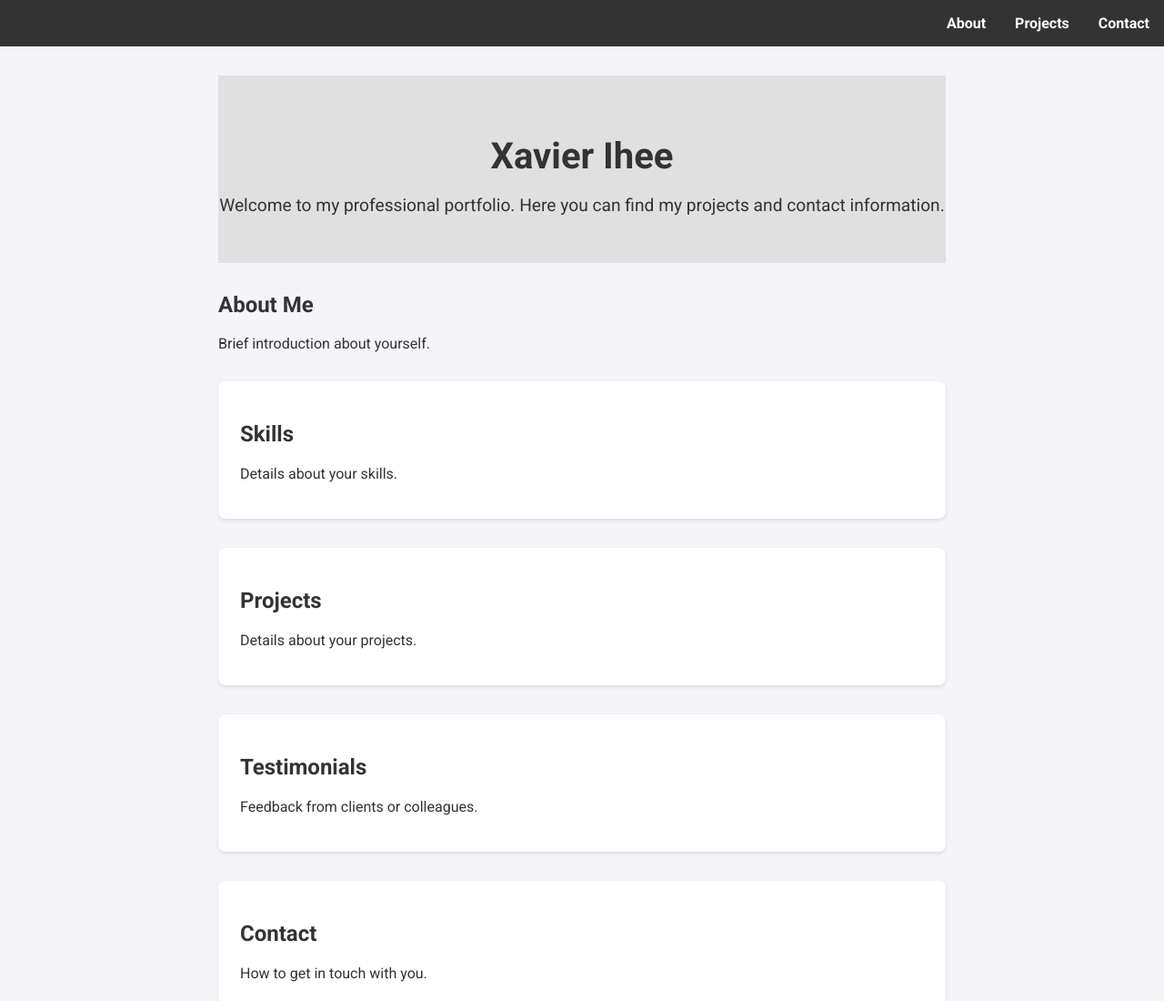
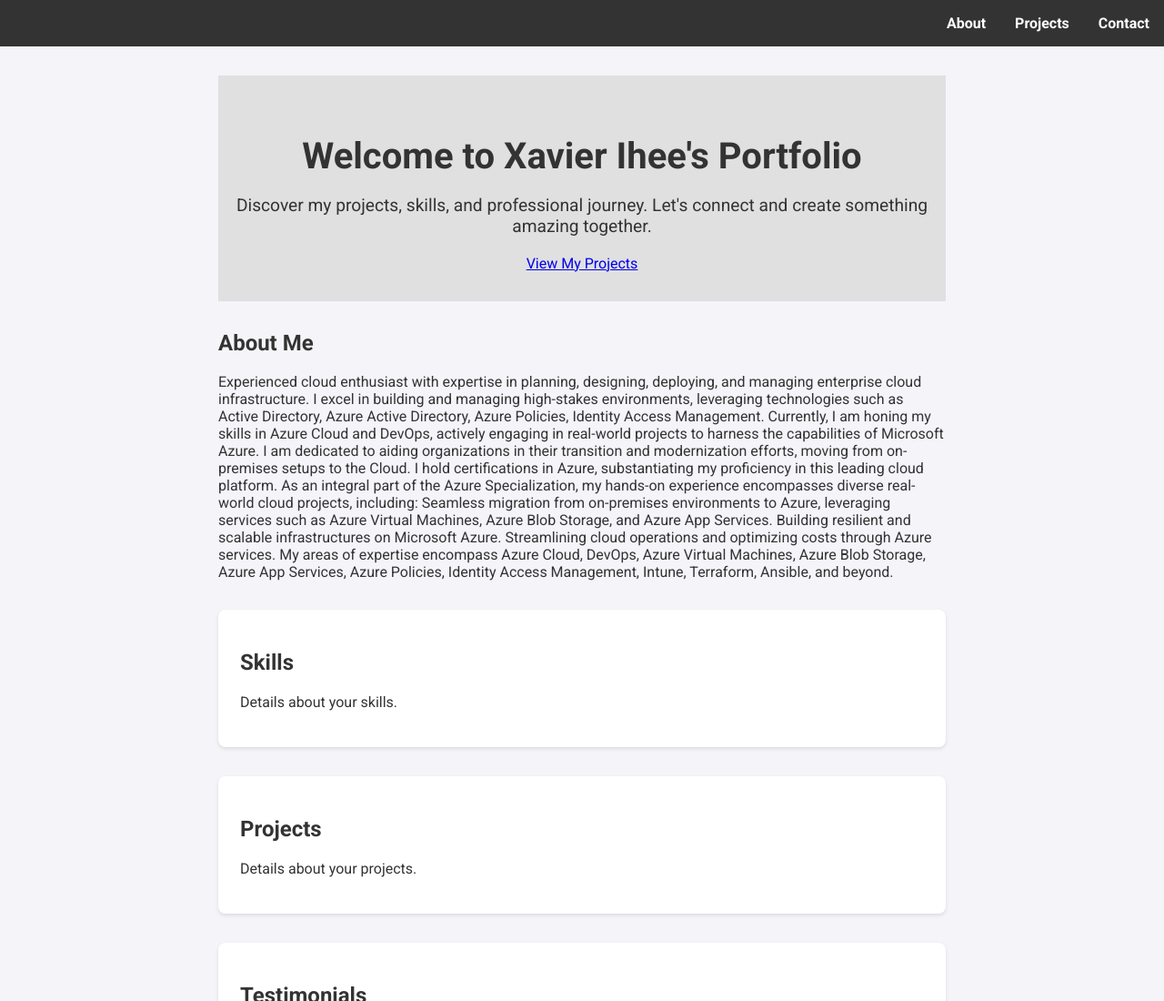
Before and after one commit to xavierihee/portfolio-landing, a website: page src/index.html in a window 1280 px wide. Shown: the top 1100 px of the page at 91% size. Drawn offline with Linux system fonts and the light colour scheme.

Commit message:
update about me

```diff
--- a/src/index.html
+++ b/src/index.html
@@ -26,12 +26,20 @@
   </header>
   <main>
     <section id="hero">
-      <h1>Xavier Ihee</h1>
-      <p>Welcome to my professional portfolio. Here you can find my projects and contact information.</p>
+      <h1>Welcome to Xavier Ihee's Portfolio</h1>
+      <p>Discover my projects, skills, and professional journey. Let's connect and create something amazing together.</p>
+      <a href="#projects" class="btn">View My Projects</a>
     </section>
     <section id="about">
       <h2>About Me</h2>
-      <p>Brief introduction about yourself.</p>
+      <p>Experienced cloud enthusiast with expertise in planning, designing, deploying, and managing enterprise cloud infrastructure. I excel in building and managing high-stakes environments, leveraging technologies such as Active Directory, Azure Active Directory, Azure Policies, Identity Access Management.
+        Currently, I am honing my skills in Azure Cloud and DevOps, actively engaging in real-world projects to harness the capabilities of Microsoft Azure. I am dedicated to aiding organizations in their transition and modernization efforts, moving from on-premises setups to the Cloud.
+        I hold certifications in Azure, substantiating my proficiency in this leading cloud platform.
+        As an integral part of the Azure Specialization, my hands-on experience encompasses diverse real-world cloud projects, including:
+        Seamless migration from on-premises environments to Azure, leveraging services such as Azure Virtual Machines, Azure Blob Storage, and Azure App Services.
+        Building resilient and scalable infrastructures on Microsoft Azure.
+        Streamlining cloud operations and optimizing costs through Azure services.
+        My areas of expertise encompass Azure Cloud, DevOps, Azure Virtual Machines, Azure Blob Storage, Azure App Services, Azure Policies, Identity Access Management, Intune, Terraform, Ansible, and beyond.</p>
     </section>
     <section id="skills">
       <h2>Skills</h2>
```
